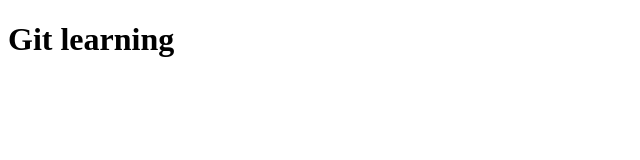
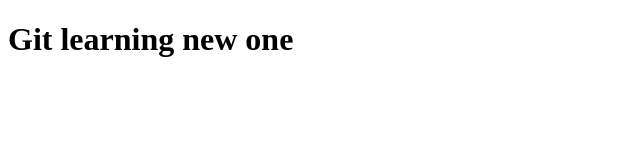
Before and after one commit to ejkej87/Practice, a plain HTML site: page index.html in a window 1280 px wide. Shown: the whole page, without its empty margins (0-640 px from the left). Drawn offline with Linux system fonts and the light colour scheme.

Commit message:
change title and h1

```diff
--- a/index.html
+++ b/index.html
@@ -2,9 +2,9 @@
 <html lang="en">
 <head>
    <meta charset="UTF-8">
-   <title>Git</title>
+   <title>New git title</title>
 </head>
 <body>
-   <h1>Git learning</h1>
+   <h1>Git learning new one</h1>
 </body>
 </html>
```
